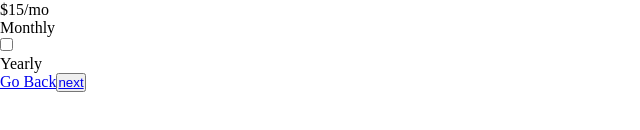
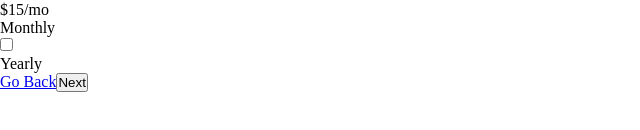
Before and after one commit to nkululek0/multi-step-form, a React (Vite) app: page /select-plan in a window 1280 px wide. Shown: the part 482-612 px from the top of the page, without its empty margins (0-640 px from the left). Built offline with nearby package versions, Linux system fonts and the light colour scheme.

Commit message:
(Update): adds 'Next' button navigator and creates boilerplate code for validator

```diff
--- a/src/components/select-plan/Select-Plan.tsx
+++ b/src/components/select-plan/Select-Plan.tsx
@@ -4,8 +4,9 @@ import ProImage from '../../assets/images/icon-pro.svg';
 
 import type { PlanAndBillingReducer, PlanAndBillingState, PlanAndBillingAction } from './Select-Plan.types';
 
+import { Button } from '../button';
+
 import { Link } from 'react-router-dom';
-
 import { useReducer } from 'react';
 
 const reducer: PlanAndBillingReducer = (state: PlanAndBillingState, action: PlanAndBillingAction) => {
@@ -34,8 +35,17 @@ export function SelectPlan() {
   };
 
   const [planAndBilling, dispatch] = useReducer(reducer, defaultState);
-  const { plan, billing } = planAndBilling;
+  const { billing } = planAndBilling;
   const additionalContent = billing === 'YEARLY' ? '2 months free' : '';
+  let isValid = false;
+
+  const validator = () => {
+    // Content in here should check if personal information exists
+    // And if not, redirect to personal info page
+    // Else navigate to next page
+    // Both conditions should manipulate the uri
+    isValid = true;
+  };
 
   return (
     <>
@@ -79,7 +89,7 @@ export function SelectPlan() {
         <section className='billing'>
           <p>Monthly</p>
           <label className='switch'>
-            <input type='checkbox'  onChange={ () => { dispatch({ type: 'SET_BILLING', payload: billing === 'MONTHLY' ? 'YEARLY' : 'MONTHLY' }) } }/>
+            <input type='checkbox' onChange={ () => { dispatch({ type: 'SET_BILLING', payload: billing === 'MONTHLY' ? 'YEARLY' : 'MONTHLY' }) } }/>
             <span className='slider round'></span>
           </label>
           <p>Yearly</p>
@@ -87,7 +97,7 @@ export function SelectPlan() {
       </article>
       <section className='actions'>
         <Link to='/'>Go Back</Link>
-        <button><Link to='/add-ons'>next</Link></button>
+        <Button validationSettings={ { validate: validator, uri: '/add-ons', isValid: isValid } }>Next</Button>
       </section>
     </>
   );
```
